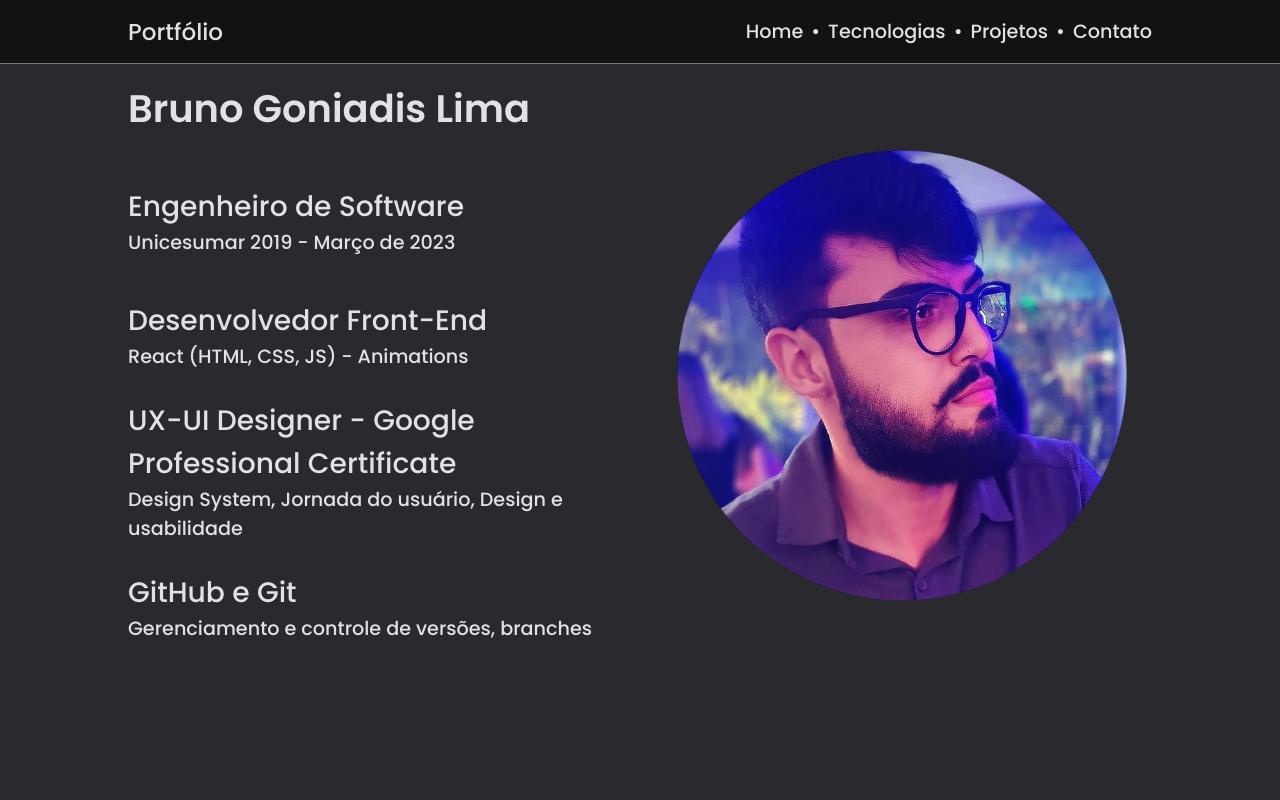
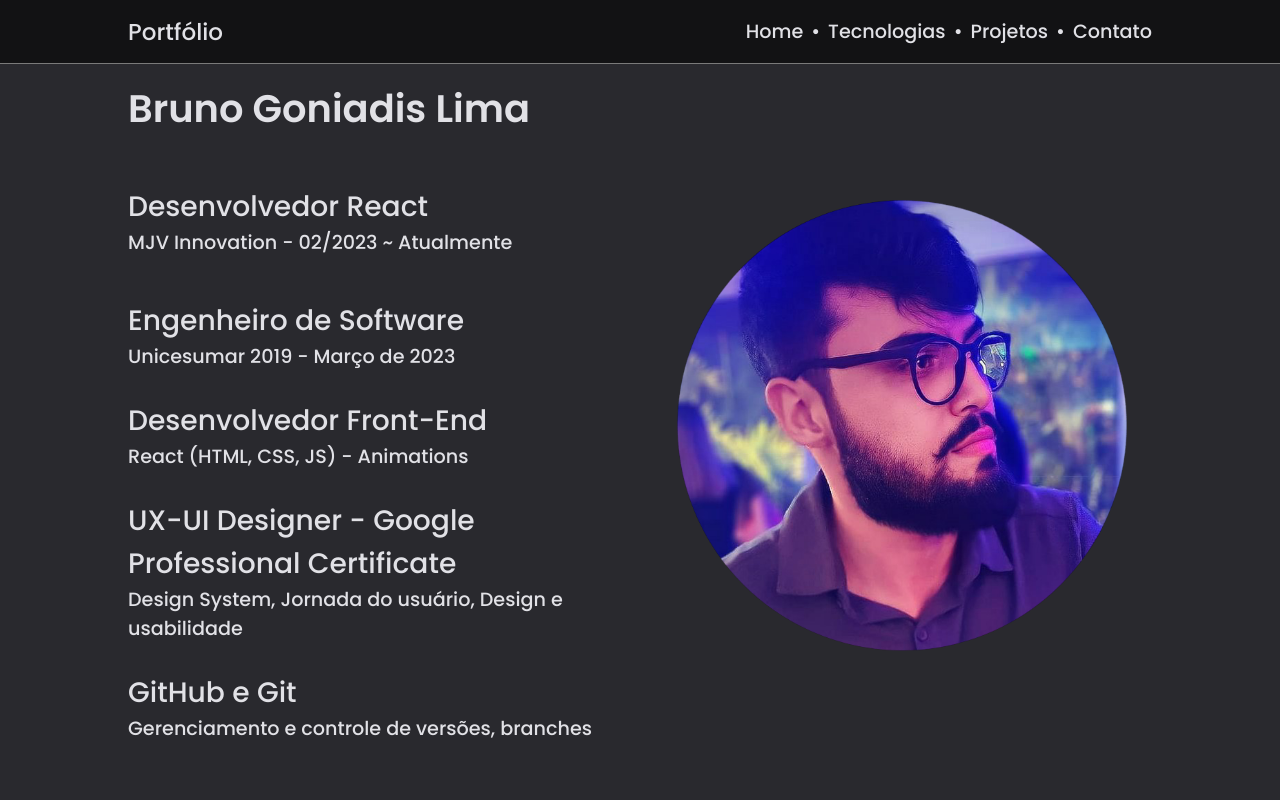
Before and after one commit to Brunogoniadis/PortifolioBrunoGoniadis, a React (Vite) app: page / in a window 1280 px wide. Shown: the top 800 px of the page. Built offline with nearby package versions, Linux system fonts and the light colour scheme.

Commit message:
Text: HomePage description

```diff
--- a/src/pages/Home/index.tsx
+++ b/src/pages/Home/index.tsx
@@ -23,6 +23,11 @@ export const Home = () =>{
           <h1>Bruno Goniadis Lima</h1>
             <ol className="descriptionTopList">
 
+                <h2>Desenvolvedor React</h2>
+                <p>MJV Innovation - 02/2023 ~ Atualmente</p>
+            </ol>
+
+            <ol className="descriptionList">
                 <h2>Engenheiro de Software</h2>
                 <p>Unicesumar 2019 - Março de 2023</p>
             </ol>
```
